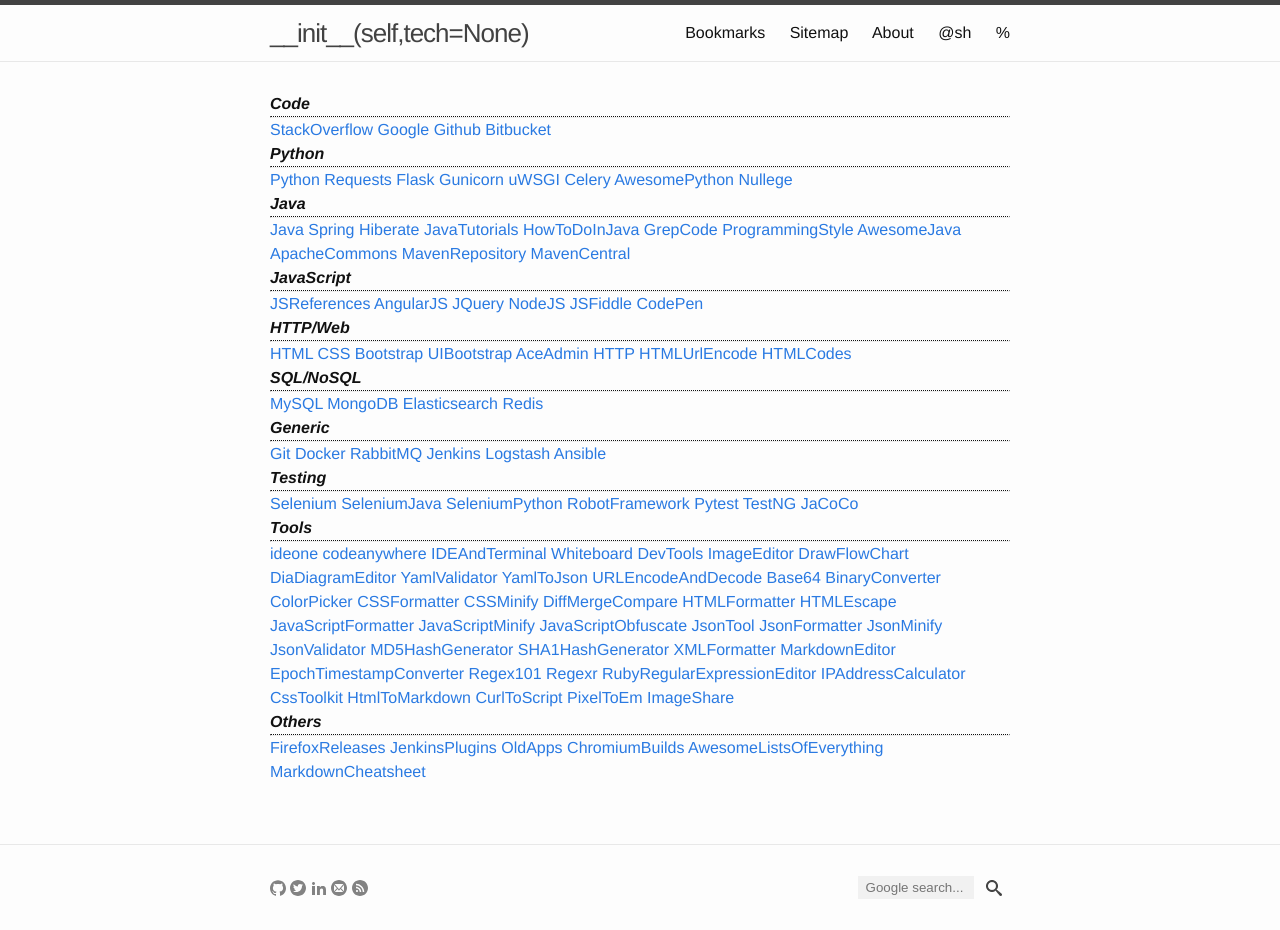
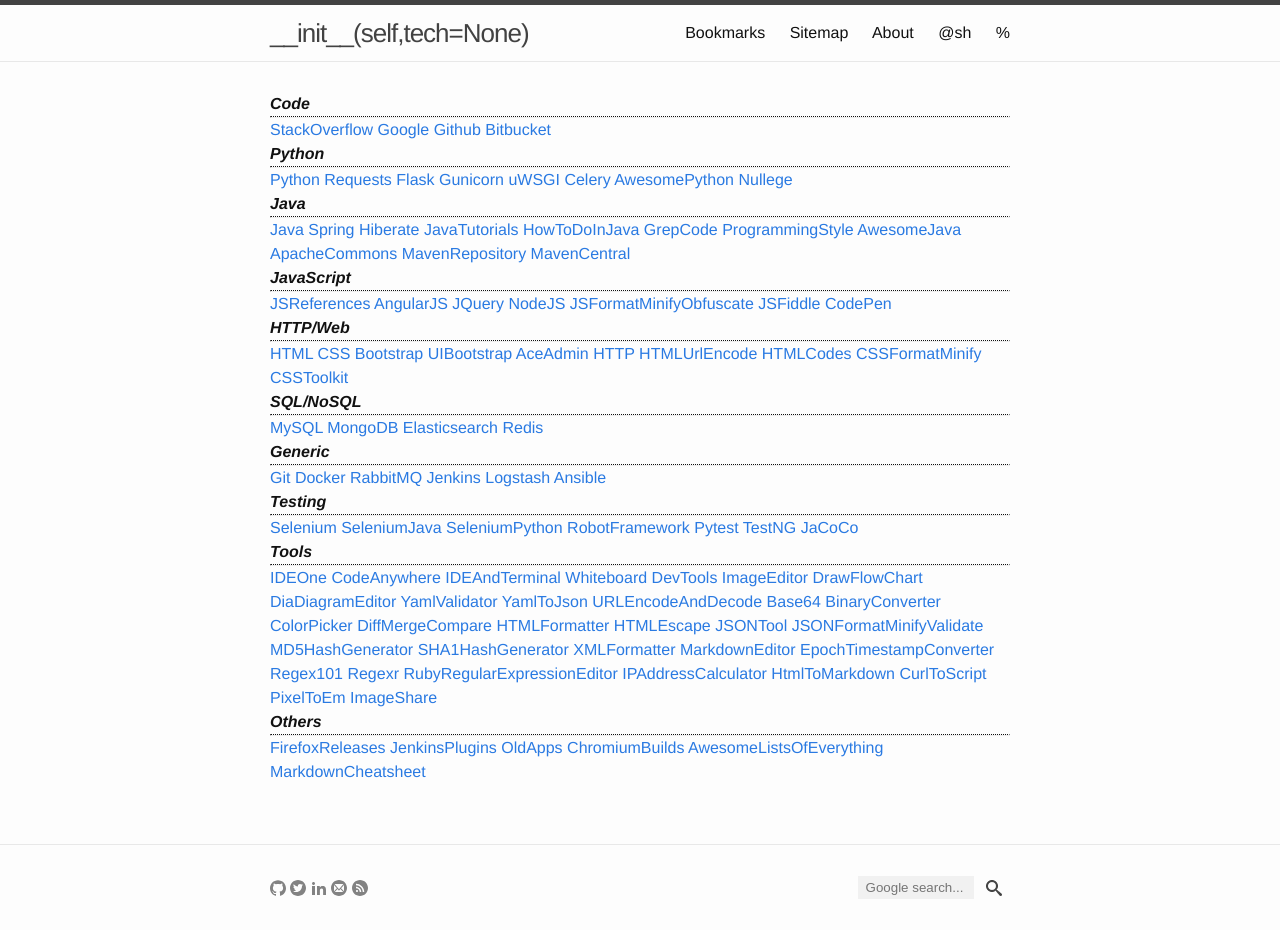
Before and after one commit to yuan-jiang/yuan-jiang.github.io, a Jekyll site: the page built from bookmarks.md, in a window 1280 px wide. Built offline with Jekyll 4.4.1, drawn with Linux system fonts in a browser that asks for light colours.

Commit message:
Sort out the tools bookmarks

```diff
--- a/_data/bookmarks.yml
+++ b/_data/bookmarks.yml
@@ -63,6 +63,8 @@
       link: http://api.jquery.com/
     - description: NodeJS
       link: https://nodejs.org/dist/latest-v6.x/docs/api/
+    - description: JSFormatMinifyObfuscate
+      link: http://www.danstools.com/javascript-beautify/
     - description: JSFiddle
       link: https://jsfiddle.net/
     - description: CodePen
@@ -86,6 +88,10 @@
       link: https://www.w3schools.com/tags/ref_urlencode.asp
     - description: HTMLCodes
       link: http://www.ascii.cl/htmlcodes.htm
+    - description: CSSFormatMinify
+      link: http://www.cleancss.com/css-beautify/
+    - description: CSSToolkit
+      link: http://tachyons.io/
 
 - category: SQL/NoSQL
   bookmarks:
@@ -132,9 +138,9 @@
 
 - category: Tools
   bookmarks:
-    - description: ideone
+    - description: IDEOne
       link: http://ideone.com/
-    - description: codeanywhere
+    - description: CodeAnywhere
       link: https://codeanywhere.com/editor/
     - description: IDEAndTerminal
       link: http://www.tutorialspoint.com/codingground.htm
@@ -160,30 +166,16 @@
       link: http://www.danstools.com/binary-converter/
     - description: ColorPicker
       link: http://www.hexcolortool.com/
-    - description: CSSFormatter
-      link: http://www.cleancss.com/css-beautify/
-    - description: CSSMinify
-      link: http://www.cleancss.com/css-minify/
     - description: DiffMergeCompare
       link: http://www.cleancss.com/diff-compare-merge/
     - description: HTMLFormatter
       link: http://www.cleancss.com/html-beautify/
     - description: HTMLEscape
       link: http://www.danstools.com/html-escape-unescape/
-    - description: JavaScriptFormatter
-      link: http://www.danstools.com/javascript-beautify/
-    - description: JavaScriptMinify
-      link: http://www.danstools.com/javascript-minify/
-    - description: JavaScriptObfuscate
-      link: http://www.danstools.com/javascript-obfuscate/index.php/
-    - description: JsonTool
+    - description: JSONTool
       link: http://json.awesomes.cn/
-    - description: JsonFormatter
+    - description: JSONFormatMinifyValidate
       link: http://www.cleancss.com/json-beautify/
-    - description: JsonMinify
-      link: http://www.cleancss.com/json-minify/
-    - description: JsonValidator
-      link: http://www.cleancss.com/json-validator/
     - description: MD5HashGenerator
       link: http://www.danstools.com/md5-hash-generator/
     - description: SHA1HashGenerator
@@ -202,8 +194,6 @@
       link: http://rubular.com/
     - description: IPAddressCalculator
       link: http://jodies.de/ipcalc
-    - description: CssToolkit
-      link: http://tachyons.io/
     - description: HtmlToMarkdown
       link: http://markdownplease.com/
     - description: CurlToScript
```
